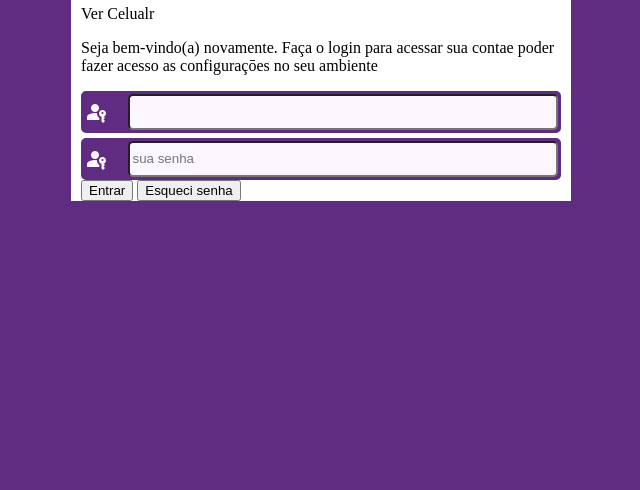
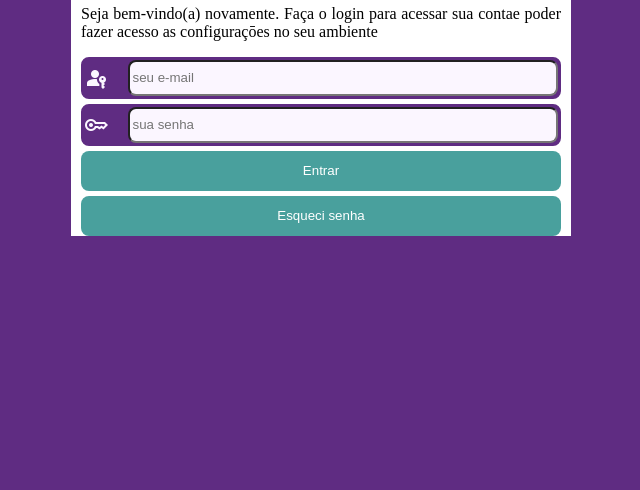
Before and after one commit to DenisFagundes396/Aula_Login, a plain HTML site: page index.html in a window 1280 px wide. Shown: the part 310-800 px from the top of the page, without its empty margins (319-959 px from the left). Drawn offline with nearby package versions, Linux system fonts and the light colour scheme.

Commit message:
Quase indo

```diff
--- a/estilo.css
+++ b/estilo.css
@@ -19,10 +19,13 @@ h1{
   text-align: center;
   font-weight: 900;
 }
+p{
+  text-align: justify;
+}
 .main__div{
   border: 3px solid var(--CorPriDest--);
   background-color: var(--CorPriDest--);
-  border-radius: 5px;
+  border-radius: 8px;
   display: flex;
   place-items: center;
   margin-top: 5px;
@@ -31,7 +34,7 @@ h1{
 .dados__input{
   height: 30px;
   background: var(--CorPriNor--);
-  border-radius: 5px;
+  border-radius: 8px;
   width: 100%;
 
 }
@@ -41,12 +44,22 @@ h1{
   width: 50px;
 }
 
+.main__button{
+  width: 100%;
+  margin-top: 5px;
+  height: 40px;
+  background: var(--CorSecDest--);
+  border: none;
+  border-radius: 8px;
+  color: white;
+}
+
 /* RESPONSIVIDADE */
 /* tela 1 */
 @media (max-width:790px){
 
   h1::before{
-    content:'TELA 1' ;
+    content:'t1 ' ;
   }
   section{
     width: 100%;
@@ -71,7 +84,7 @@ section{
 }
 
   h1::before{
-    content:'TELA 3' ;
+    content:'t2 ' ;
   }
 #formulario{
   margin: 10px;
--- a/index.html
+++ b/index.html
@@ -7,7 +7,7 @@
   <meta name="viewport" content="width=device-width, initial-scale=1.0">
   <title>Login</title>
   <link rel="stylesheet" href="estilo.css">
-  <link href="https://fonts.googleapis.com/css2?family=Material+Symbols+Outlined:wght@500&icon_names=favorite,passkey"
+  <link href="https://fonts.googleapis.com/css2?family=Material+Symbols+Outlined:wght@600&icon_names=key,passkey"
     rel="stylesheet" />
 </head>
 <header>
@@ -21,21 +21,25 @@
       <div id="imagem"></div>
       <div id="formulario">
         <h1>Login</h1>
-        <span>Ver Celualr</span>
+
         <p>Seja bem-vindo(a) novamente. Faça o login para acessar sua contae poder fazer acesso as configuraçōes no seu
           ambiente</p>
 
         <form type="text" action="login.php" method="post"></form>
-        <div class="main__div" id="dados">
+        <div class="main__div" >
           <span class="material-symbols-outlined">passkey</span>
-          <input class="dados__input" type="email">
+          <input class="dados__input" type="email" placeholder="seu e-mail">
         </div>
-        <div class="main__div" id="dados">
-          <span class="material-symbols-outlined">passkey</span>
+        <div class="main__div" >
+          <span class="material-symbols-outlined">key</span>
           <input class="dados__input" type="password" placeholder="sua senha">
         </div>
-        <button >Entrar</button>
-        <button >Esqueci senha</button>
+        <div>
+          <button class="main__button">Entrar</button>
+        </div>
+        <div>
+          <button class="main__button">Esqueci senha</button>
+        </div>
 
       </div>
     </section>
```
